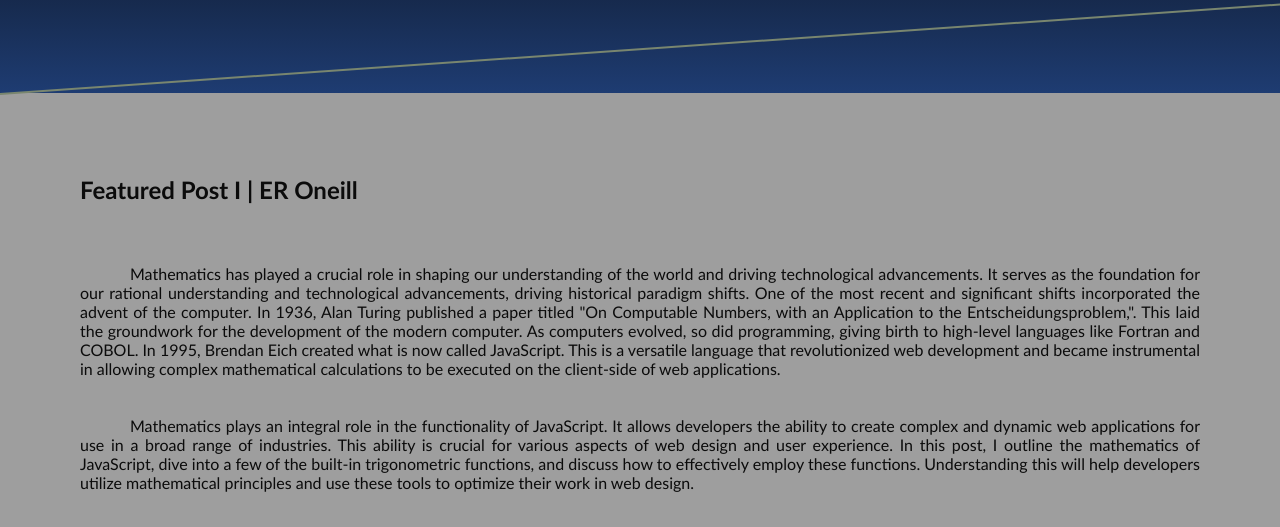
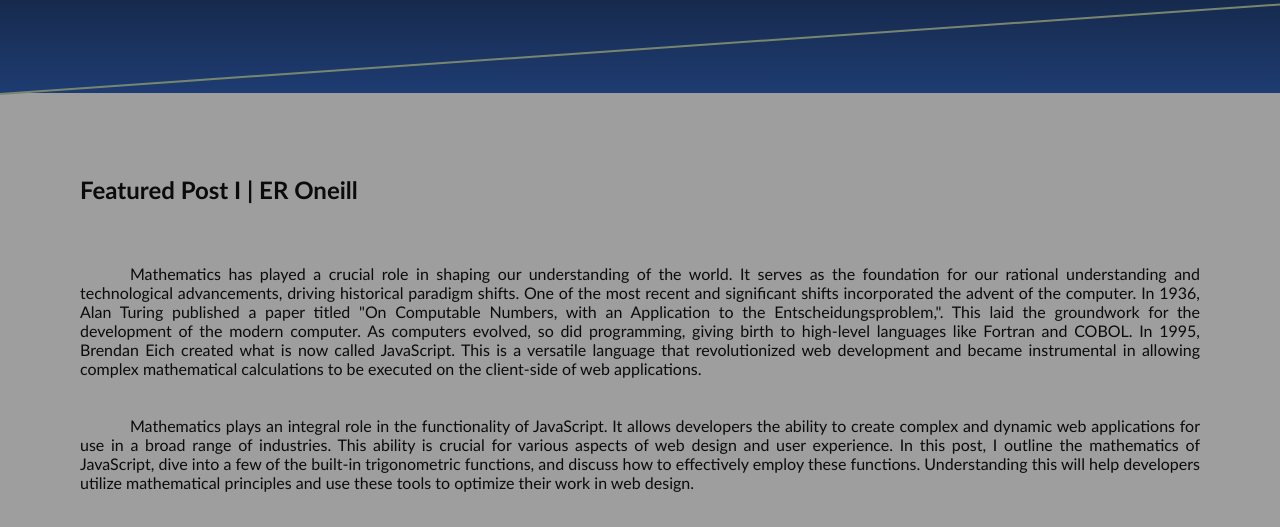
Before and after one commit to oneillero/ERO, a plain HTML site: page mathfull.html in a window 1280 px wide. Shown: the part 174-701 px from the top of the page. Drawn offline with Linux system fonts and the light colour scheme.

Commit message:
Update mathfull.html

```diff
--- a/mathfull.html
+++ b/mathfull.html
@@ -66,7 +66,7 @@
   <div class="content">
     <h2>Featured Post I | ER Oneill</h2>
     <p style="text-align: justify; text-indent: 50px;">
-      Mathematics has played a crucial role in shaping our understanding of the world and driving technological advancements. It serves as the foundation for our rational understanding and technological advancements, driving historical paradigm shifts. One of the most recent and significant shifts incorporated the advent of the computer. In 1936, Alan Turing published a paper titled "On Computable Numbers, with an Application to the Entscheidungsproblem,". This laid the groundwork for the development of the modern computer. As computers evolved, so did programming, giving birth to high-level languages like Fortran and COBOL. In 1995, Brendan Eich created what is now called JavaScript. This is a versatile language that revolutionized web development and became instrumental in allowing complex mathematical calculations to be executed on the client-side of web applications.
+      Mathematics has played a crucial role in shaping our understanding of the world. It serves as the foundation for our rational understanding and technological advancements, driving historical paradigm shifts. One of the most recent and significant shifts incorporated the advent of the computer. In 1936, Alan Turing published a paper titled "On Computable Numbers, with an Application to the Entscheidungsproblem,". This laid the groundwork for the development of the modern computer. As computers evolved, so did programming, giving birth to high-level languages like Fortran and COBOL. In 1995, Brendan Eich created what is now called JavaScript. This is a versatile language that revolutionized web development and became instrumental in allowing complex mathematical calculations to be executed on the client-side of web applications.
     </p>
 
       <br><br>
```
